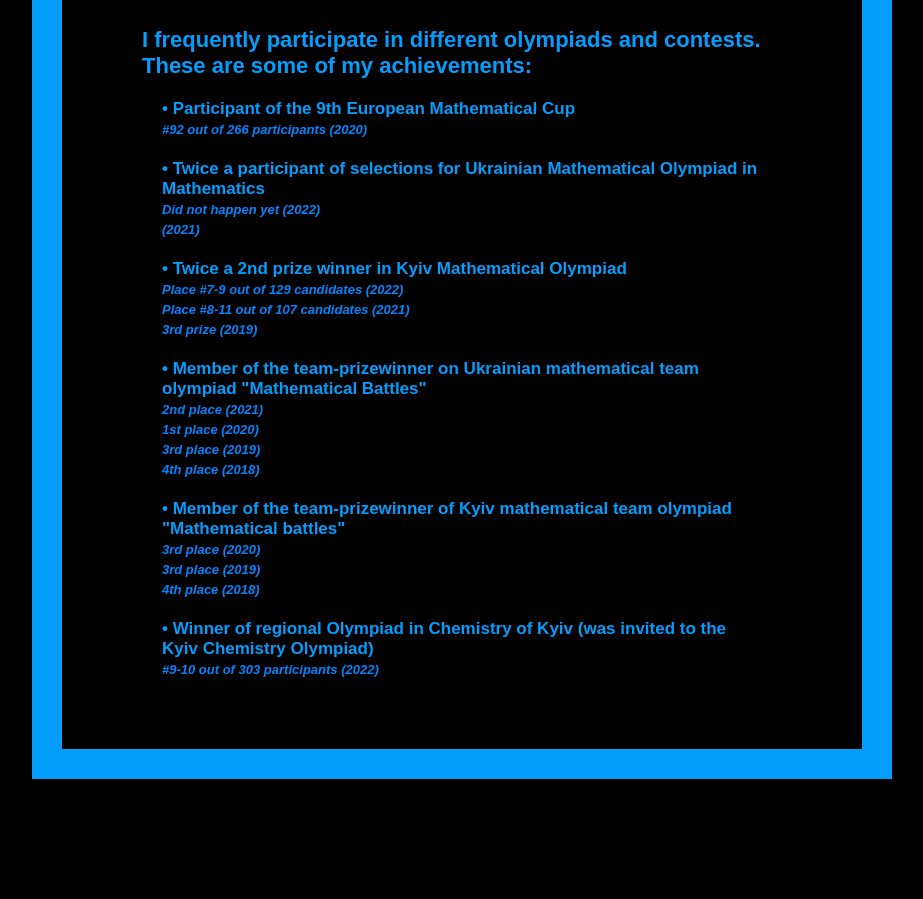
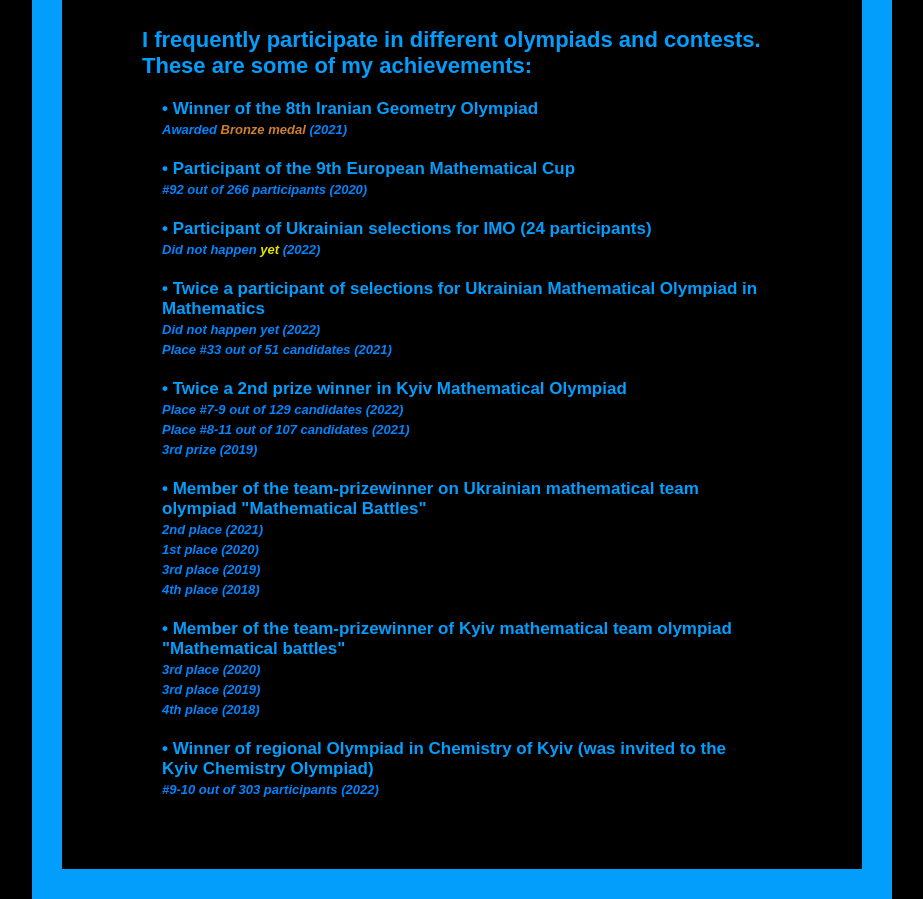
Before and after one commit to IvanBanny/IvanBanny.github.io, a plain HTML site: page portfolio/index.html in a window 1280 px wide. Shown: the part 7682-8581 px from the top of the page, without its empty margins (178-1101 px from the left). Before the commit the page ends 8461 px from the top, so only its background shows below. Drawn offline with Linux system fonts and the light colour scheme.

Commit message:
feat(olympiads): updated olympiad list

```diff
--- a/portfolio/index.html
+++ b/portfolio/index.html
@@ -239,12 +239,21 @@
         </p>
 
         <p class="description2">
+            • Winner of the 8th Iranian Geometry Olympiad<br>
+            <em style="font-size: 13px; color: #0384fc;">Awarded
+                <a style="color: #CD7F32;" href="https://igo-official.com/?p=4221">Bronze medal</a> (2021)</em><br>
+            <br>
             • Participant of the 9th European Mathematical Cup<br>
             <em style="font-size: 13px; color: #0384fc;">#92 out of 266 participants (2020)</em><br>
             <br>
+            • Participant of Ukrainian selections for IMO (24 participants)<br>
+            <em style="font-size: 13px; color: #0384fc;">Did not happen
+                <a href="https://matholymp.com.ua/2022/04/04/pidgotovka-komandy-ukrayiny-do-mizhnarodnoyi-matematychnoyi-olimpiady-2022-roku/://igo-official.com/?p=4221">yet</a>
+                 (2022)</em><br>
+            <br>
             • Twice a participant of selections for Ukrainian Mathematical Olympiad in Mathematics<br>
             <em style="font-size: 13px; color: #0384fc;">Did not happen yet (2022)</em><br>
-            <em style="font-size: 13px; color: #0384fc;">(2021)</em><br>
+            <em style="font-size: 13px; color: #0384fc;">Place #33 out of 51 candidates (2021)</em><br>
             <br>
             • Twice a 2nd prize winner in Kyiv Mathematical Olympiad<br>
             <em style="font-size: 13px; color: #0384fc;">Place #7-9 out of 129 candidates (2022)</em><br>
```
